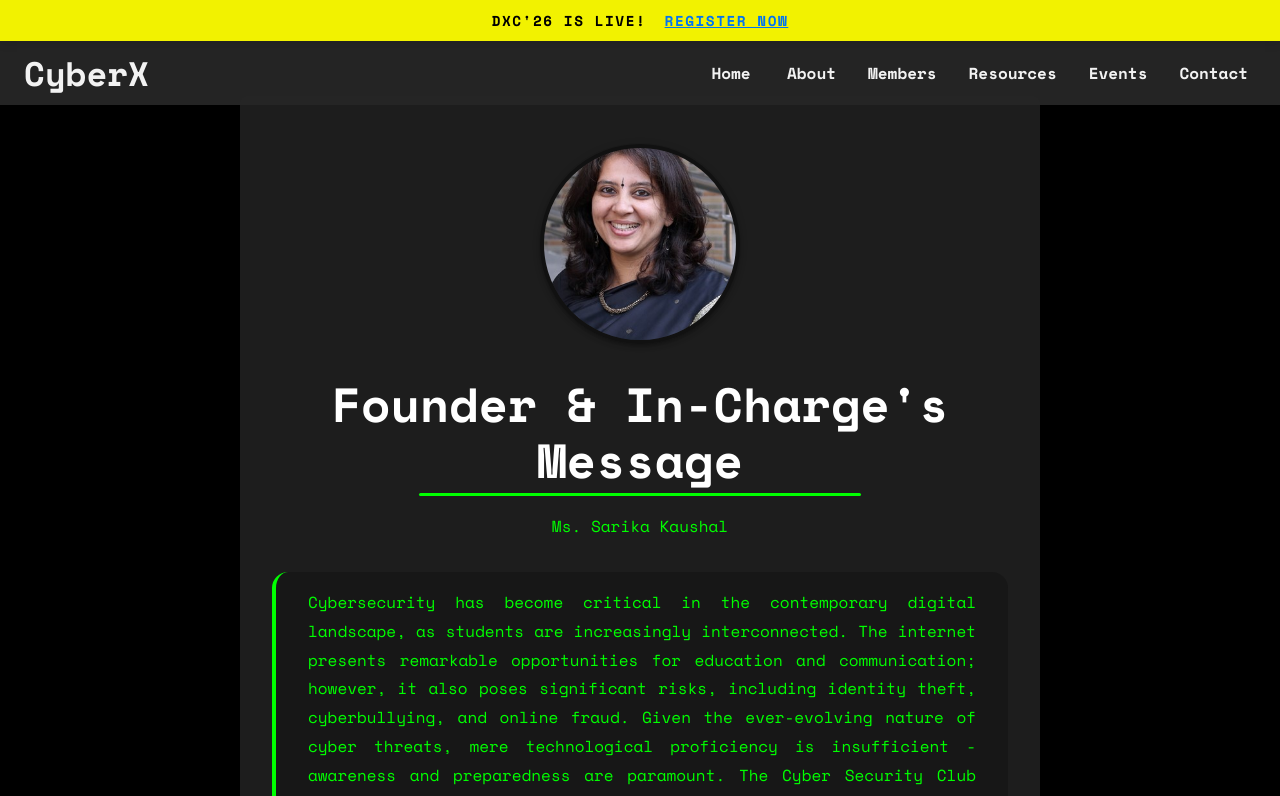
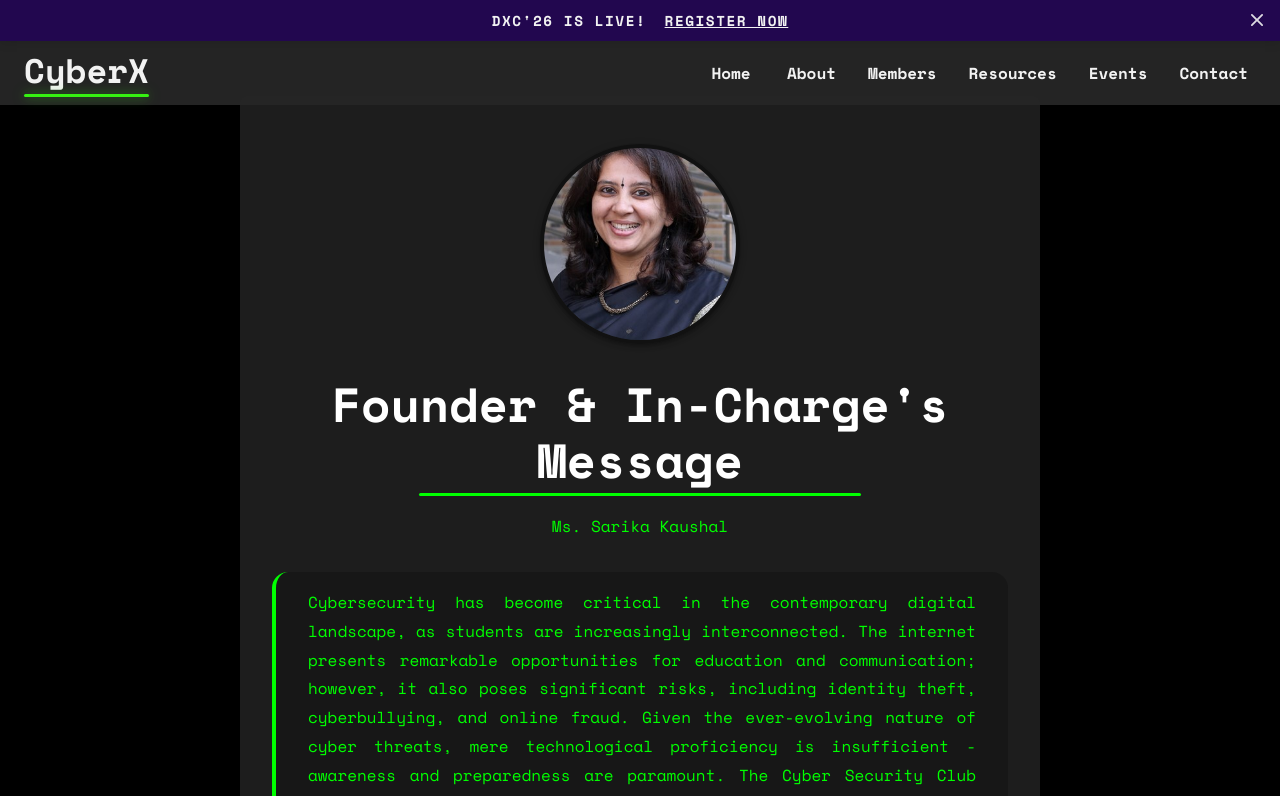
Before and after one commit to CyberX-club/cyber_x, a React (Create React App) app: page /incharge-message in a window 1280 px wide. Shown: the top 796 px of the page. Built offline with nearby package versions, Linux system fonts and the light colour scheme; a web font is replaced by a local one.

Commit message:
Navbar update

```diff
--- a/src/Navbar.js
+++ b/src/Navbar.js
@@ -12,6 +12,7 @@ import {
   useMediaQuery,
 } from "@mui/material";
 import MenuIcon from "@mui/icons-material/Menu";
+import CloseRoundedIcon from "@mui/icons-material/CloseRounded";
 import { styled, useTheme } from "@mui/material/styles";
 import { useNavigate } from "react-router-dom";
 import { CrypticText } from "./components/Members";
@@ -69,6 +70,7 @@ function HideOnScroll({ children, isOpen }) {
 const Navbar = ({ config }) => {
   const [isOpen, setIsOpen] = useState(false);
   const [isScrolled, setIsScrolled] = useState(false);
+  const [showAlert, setShowAlert] = useState(true);
   const theme = useTheme();
   const navigate = useNavigate();
   const isDesktop = useMediaQuery(theme.breakpoints.up("md"));
@@ -105,11 +107,14 @@ const Navbar = ({ config }) => {
           }}
         >
           {/* Alert Bar */}
+          {showAlert && (
             <Box
               sx={{
-              backgroundColor: "#FFFF00",
-              color: "#000000",
+                position: "relative",
+                backgroundColor: "#240854",
+                color: "#ffffff",
                 py: 1.2,
+                px: 6,
                 textAlign: "center",
                 fontSize: "0.9rem",
                 fontWeight: 700,
@@ -125,24 +130,58 @@ const Navbar = ({ config }) => {
                   cursor: "pointer",
                   textDecoration: "underline",
                   ml: 1,
-                color: "#007bff", // link (blue)
-                "&:hover": { color: "#0056b3" },
+                  color: "#ffffff",
+                  "&:hover": { color: "#ffffff" },
                 }}
                 onClick={() => window.open("https://docs.google.com/forms/d/e/1FAIpQLSfbi1tQRrzBkDZZ0Viy6PaHqbKGeWGvM9WjFKNgv5gtfCxhiA/viewform", "_blank")}
               >
                 REGISTER NOW
               </Box>
+              <CloseRoundedIcon
+                onClick={() => setShowAlert(false)}
+                sx={{
+                  position: "absolute",
+                  right: 12,
+                  top: "50%",
+                  transform: "translateY(-50%)",
+                  cursor: "pointer",
+                  fontSize: 22,
+                  color: "#ffffff",
+                  opacity: 0.9,
+                  "&:hover": {
+                    opacity: 1,
+                    color: "#00B8FF",
+                  },
+                }}
+              />
             </Box>
+          )}
           <Toolbar>
             <Box sx={{ flexGrow: 1 }}>
               <Typography
                 variant="h4"
-                sx={{ cursor: "pointer", py: 1 }}
+                sx={{
+                  cursor: "pointer",
+                  py: 1,
+                  display: "inline-flex",
+                  flexDirection: "column",
+                  alignItems: "flex-start",
+                }}
                 fontFamily="Space Mono"
                 fontWeight={700}
                 onClick={() => navigate("/")}
               >
                 <CrypticText text={config.title} isHovered={true} />
+                <Box
+                  sx={{
+                    width: "100%",
+                    height: 3,
+                    mt: 0.35,
+                    borderRadius: 999,
+                    backgroundColor: "#39FF14",
+                    boxShadow: "0 0 12px rgba(57, 255, 20, 0.55)",
+                  }}
+                />
               </Typography>
             </Box>
             {isDesktop ? (
```
Lines whose indentation alone changed are shown as unchanged.
